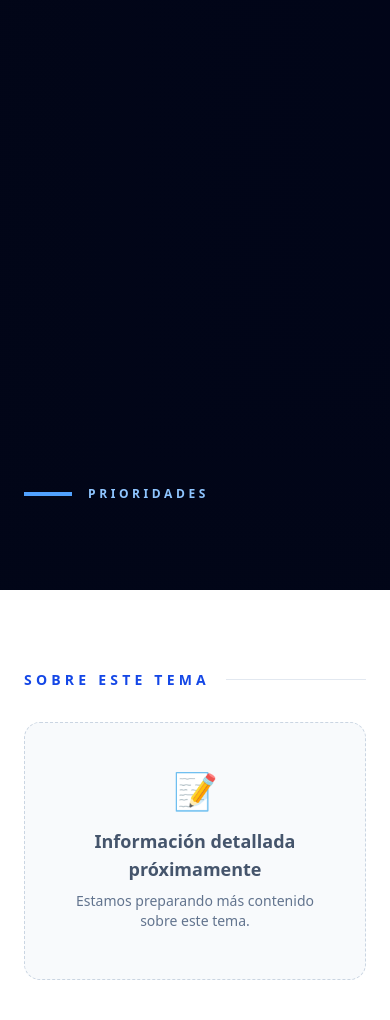
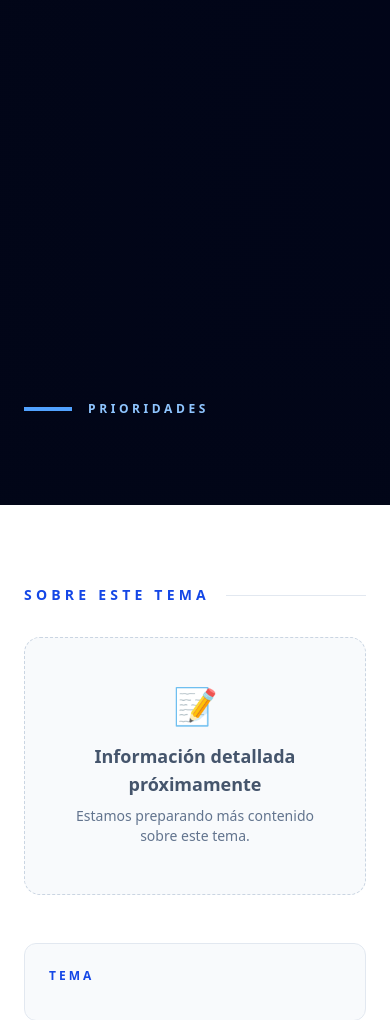
Before and after one commit to paulduque/jorgepinto, a Laravel app: template resources/views/themes/show.blade.php in a window 390 px wide. Shown: the part 81-1101 px from the top of the page. Run offline with Laravel 12, Linux system fonts and the light colour scheme; the template is opened without the code that fills it, so the values that code supplies are empty; style sheets or scripts are compiled from the project's sources; parts of the project's set-up code (start-up, migrations or seed data) failed here and were passed over.

Commit message:
fix: corrige desbordamiento de imagen en hero de temas
- Cambia min-h-[70vh] por min-h-[60vh] md:min-h-[70vh] (responsive)
- Añade w-full al contenedor para respetar el ancho
- Agrega object-center a la imagen
- Mueve items-end y flex al section del hero

```diff
--- a/resources/views/themes/show.blade.php
+++ b/resources/views/themes/show.blade.php
@@ -5,11 +5,13 @@
 @section('content')
 
     {{-- Hero del tema --}}
-    <section class="relative min-h-[70vh] overflow-hidden bg-slate-950">
+    <section class="relative flex min-h-[60vh] items-end overflow-hidden bg-slate-950 md:min-h-[70vh]">
+
+        {{-- Imagen de fondo --}}
         @if ($theme->image)
             <div class="absolute inset-0">
                 <img src="{{ asset('storage/' . $theme->image) }}" alt="{{ $theme->title }}"
-                    class="h-full w-full object-cover">
+                    class="h-full w-full object-cover object-center">
             </div>
         @endif
 
@@ -19,7 +21,7 @@
         <div class="absolute inset-0 bg-gradient-to-t from-slate-950/90 via-transparent to-transparent"></div>
 
         {{-- Contenido --}}
-        <div class="relative mx-auto flex min-h-[70vh] max-w-7xl items-end px-6 pb-16 pt-24">
+        <div class="relative mx-auto w-full max-w-7xl px-6 pb-16 pt-24">
             <div class="max-w-4xl text-white">
                 {{-- Categoría / Lista --}}
                 <div class="flex items-center gap-4">
```
